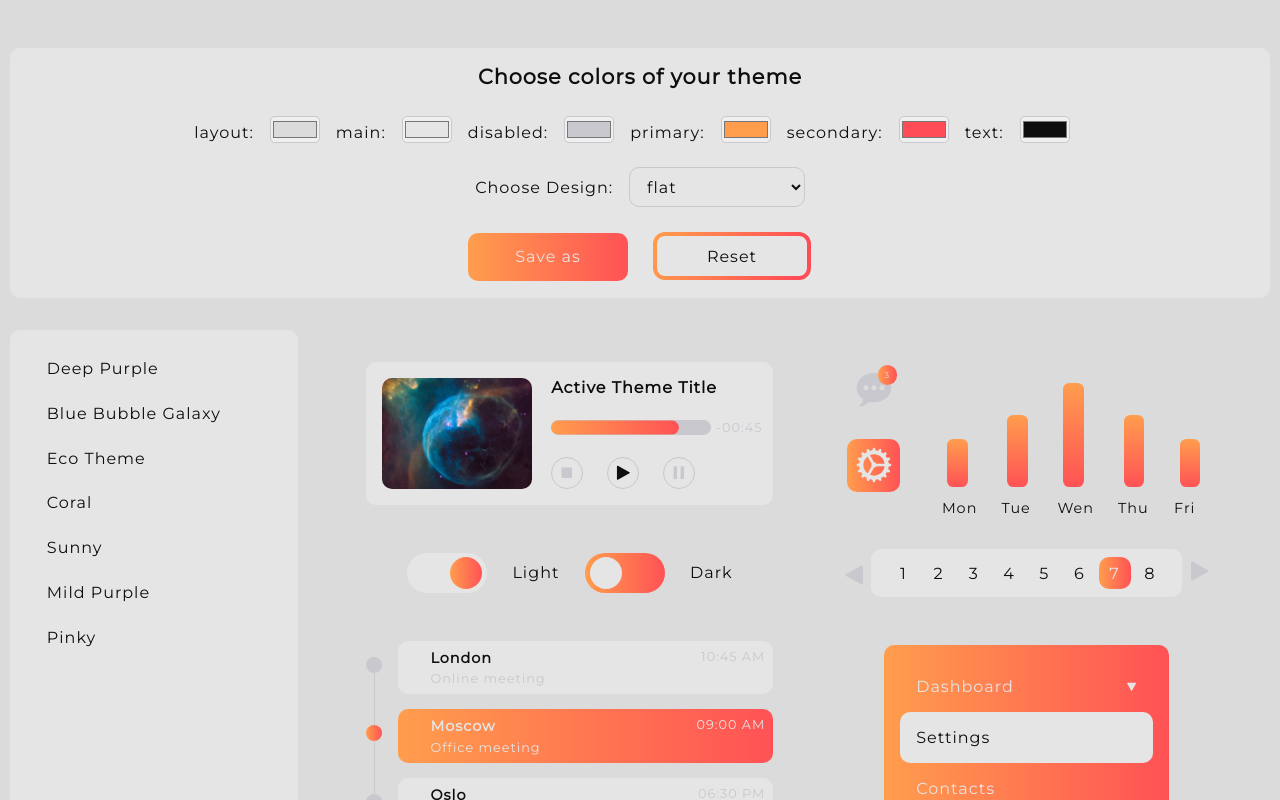
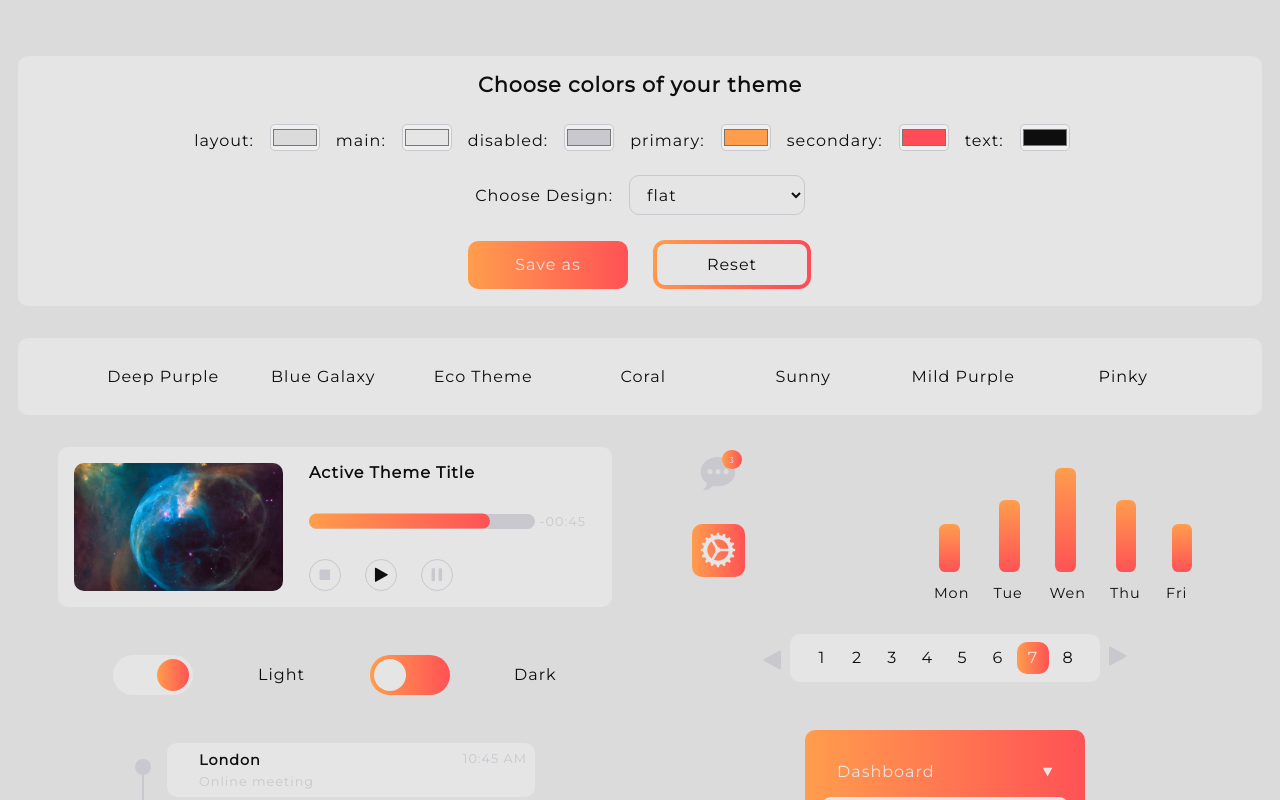
Before and after one commit to JulVBar/InterfaceApp, a React (Create React App) app: page / in a window 1280 px wide. Built offline with nearby package versions, Linux system fonts and the light colour scheme.

Commit message:
adaptive design

```diff
--- a/src/components/ColorPanel/colorPanel.scss
+++ b/src/components/ColorPanel/colorPanel.scss
@@ -35,6 +35,36 @@
     margin-bottom: 0.5rem;
 }
 
+.designBar,
+.buttonsBar {
+    @include breakpoint($mini-mobile) {
+        width: 100%;
+        display: flex;
+        flex-direction: column;
+        align-items: center;
+
+        select {
+            margin: 0.7rem 0;
+        }
+
+        .buttonColor {
+            margin-right: 0;
+            margin-bottom: 1rem;
+        }
+    }
+}
+
+.inputBar {
+    ul {
+        @include breakpoint($mobile) {
+            display: flex;
+            justify-content: center;
+            flex-wrap: wrap;
+        }
+    }
+
+}
+
 .buttonsReset {
     margin-left: 1.5rem;
 }
--- a/src/components/InterfaceBoard/InterfaceBoard.js
+++ b/src/components/InterfaceBoard/InterfaceBoard.js
@@ -54,7 +54,7 @@ const InterfaceBoard = ({
             </div>
             <div className='interfaceBoardColumn'>
                 <div className='interfaceBoardColumn--top'>
-                    <div>
+                    <div className='interfaceBoardColumn--buttons'>
                         <IconBage
                             main={main}
                             disabled={disabled}
--- a/src/components/InterfaceBoard/components/checkBox.scss
+++ b/src/components/InterfaceBoard/components/checkBox.scss
@@ -6,6 +6,10 @@
     justify-content: space-between;
     align-items: center;
     margin-bottom: 3rem;
+
+    @include breakpoint($mobile) {
+        width: 100%;
+    }
 }
 
 .checkboxWrapper {
--- a/src/components/InterfaceBoard/components/dropDown.scss
+++ b/src/components/InterfaceBoard/components/dropDown.scss
@@ -2,7 +2,7 @@
 
 .dropDown {
     list-style: none;
-    width: 70%;
+    width: 17.5rem;
     padding: 1rem;
     border-radius: $standard-br;
 
--- a/src/components/InterfaceBoard/components/musicPlayer.scss
+++ b/src/components/InterfaceBoard/components/musicPlayer.scss
@@ -14,6 +14,10 @@
         border-radius: $standard-br;
         width: 40%;
 
+        @include breakpoint($mobile) {
+            width: 30%;
+        }
+
         img {
             border-radius: $standard-br;
             display: block;
@@ -29,6 +33,10 @@
         display: flex;
         flex-direction: column;
         justify-content: space-between;
+
+        @include breakpoint($mobile) {
+            width: 65%;
+        }
 
         h3 {
             line-height: 1.3rem;
--- a/src/components/InterfaceBoard/components/timeLine.scss
+++ b/src/components/InterfaceBoard/components/timeLine.scss
@@ -4,6 +4,9 @@
     &__list {
         list-style: none;
         width: 100%;
+        display: flex;
+        flex-direction: column;
+        align-items: center;
 
         li {
             position: relative;
@@ -38,6 +41,7 @@
     }
 
     &__content {
+        width: 23rem;
         margin-left: 2rem;
         padding: 0.5rem 0.5rem 0.5rem 2rem;
         border-radius: $standard-br;
--- a/src/components/InterfaceBoard/interfaceBoard.scss
+++ b/src/components/InterfaceBoard/interfaceBoard.scss
@@ -9,6 +9,11 @@
 
     display: flex;
     justify-content: space-between;
+
+    @include breakpoint($tablet) {
+        flex-direction: column;
+        align-items: center;
+    }
 }
 
 .interfaceBoardColumn {
@@ -18,11 +23,25 @@
     flex-direction: column;
     align-items: center;
 
+    @include breakpoint($tablet) {
+        width: 100%;
+    }
+
     &--top {
         display: flex;
         justify-content: space-between;
         width: 100%;
         padding: 0 1.5rem;
         margin-bottom: 2rem;
+
+        @include breakpoint($tablet) {
+            justify-content: center;
+        }
+    }
+
+    &--buttons {
+        @include breakpoint($tablet) {
+            margin-right: 2rem;
+        }
     }
 }
--- a/src/components/ThemeSidebar/themeSidebar.scss
+++ b/src/components/ThemeSidebar/themeSidebar.scss
@@ -8,8 +8,34 @@
     padding: 1rem;
     border-radius: $standard-br;
 
+    @include breakpoint($desktop) {
+        width: 100%;
+        height: auto;
+    }
+
     ul {
         list-style: none;
+
+        @include breakpoint($desktop) {
+            display: flex;
+            justify-content: center;
+            width: 100%;
+            flex-wrap: wrap;
+
+            li {
+                width: 10rem;
+
+                span {
+                    justify-content: center;
+                }
+
+            }
+        }
+
+        @include breakpoint($mini-mobile) {
+            flex-direction: column;
+            align-items: center;
+        }
     }
 
     h2 {
@@ -34,6 +60,7 @@
         cursor: pointer;
         transition: transform 0.2s linear;
         padding-left: 0.3rem;
+        line-height: 1.5rem;
 
         &:hover {
             transform: scale(1.1);
--- a/src/components/app/app.scss
+++ b/src/components/app/app.scss
@@ -1,3 +1,5 @@
+@import '../../styles/variables.scss';
+
 .app {
     height: 100vh;
     overflow-y: scroll;
@@ -5,10 +7,15 @@
 
 .content {
     max-width: 78.75rem;
-    margin: 0 auto;
+    margin: 0.5rem auto;
+    padding: 0 0.5rem;
     padding-top: 3rem;
 }
 
 .wrapper {
     display: flex;
+
+    @include breakpoint($desktop) {
+        flex-direction: column;
+    }
 }
--- a/src/constants/themesConstants.js
+++ b/src/constants/themesConstants.js
@@ -12,7 +12,7 @@ export const THEMES = [
         },
     },
     {
-        title: 'Blue Bubble Galaxy',
+        title: 'Blue Galaxy',
         deletable: false,
         colors: {
             layout:"#727586",
--- a/src/styles/index.scss
+++ b/src/styles/index.scss
@@ -9,6 +9,10 @@
     font-family: 'Montserrat', sans-serif;
     font-size: 16px;
     letter-spacing: 1px;
+
+    @include breakpoint($mini-mobile) {
+        font-size: 13px;
+    }
 }
 
 ul {
--- a/src/styles/variables.scss
+++ b/src/styles/variables.scss
@@ -1,3 +1,27 @@
 $standard-br: 10px;
 $padding: 1rem 1.5rem;
 $height: 34rem;
+
+//media
+$desktop: 1300px;
+$tablet: 950px;
+$mobile: 650px;
+$mini-mobile: 410px;
+
+@mixin breakpoint($bp) {
+    @media (max-width: $bp) {
+        @content;
+    }
+}
+
+// @mixin breakpoint-min($bp) {
+//     @media (min-width: $bp) {
+//         @content;
+//     }
+// }
+
+// @mixin breakpoint-height($bp) {
+//     @media (max-height: $bp) {
+//         @content;
+//     }
+// }
```
